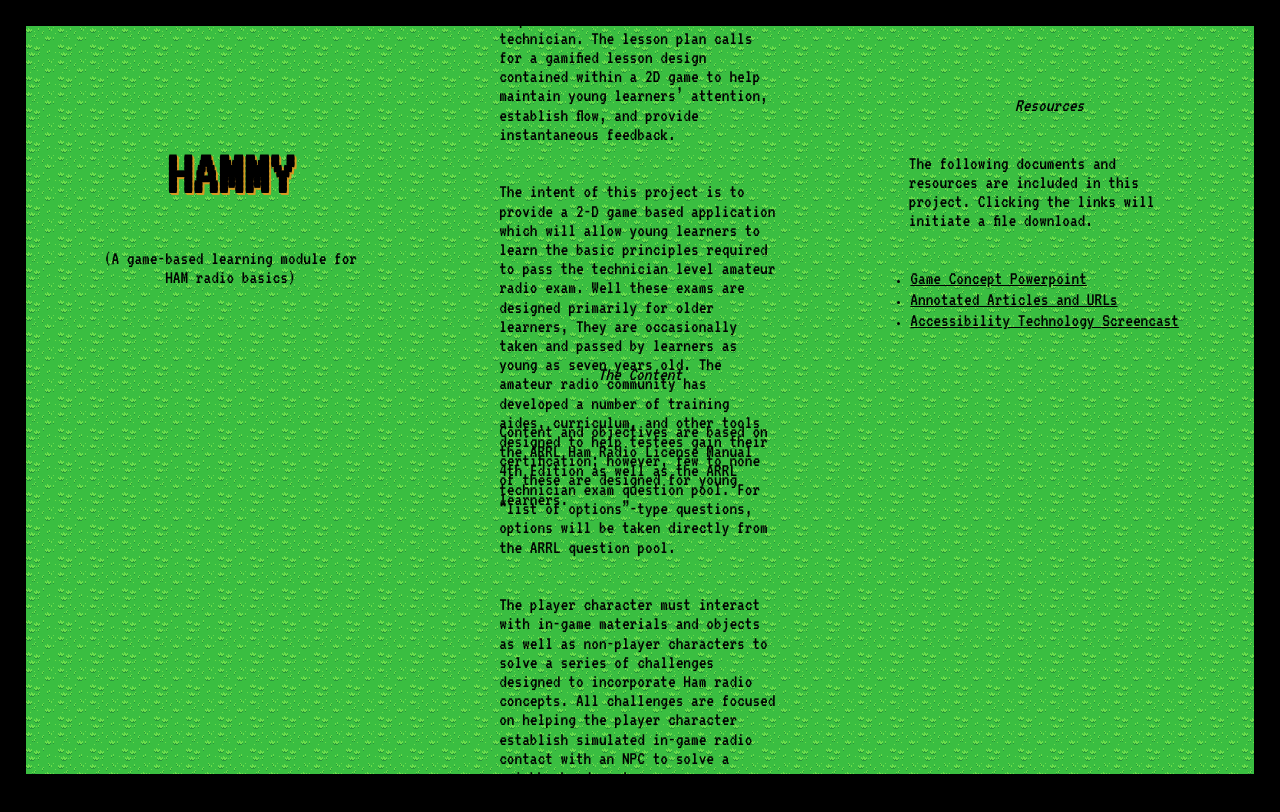
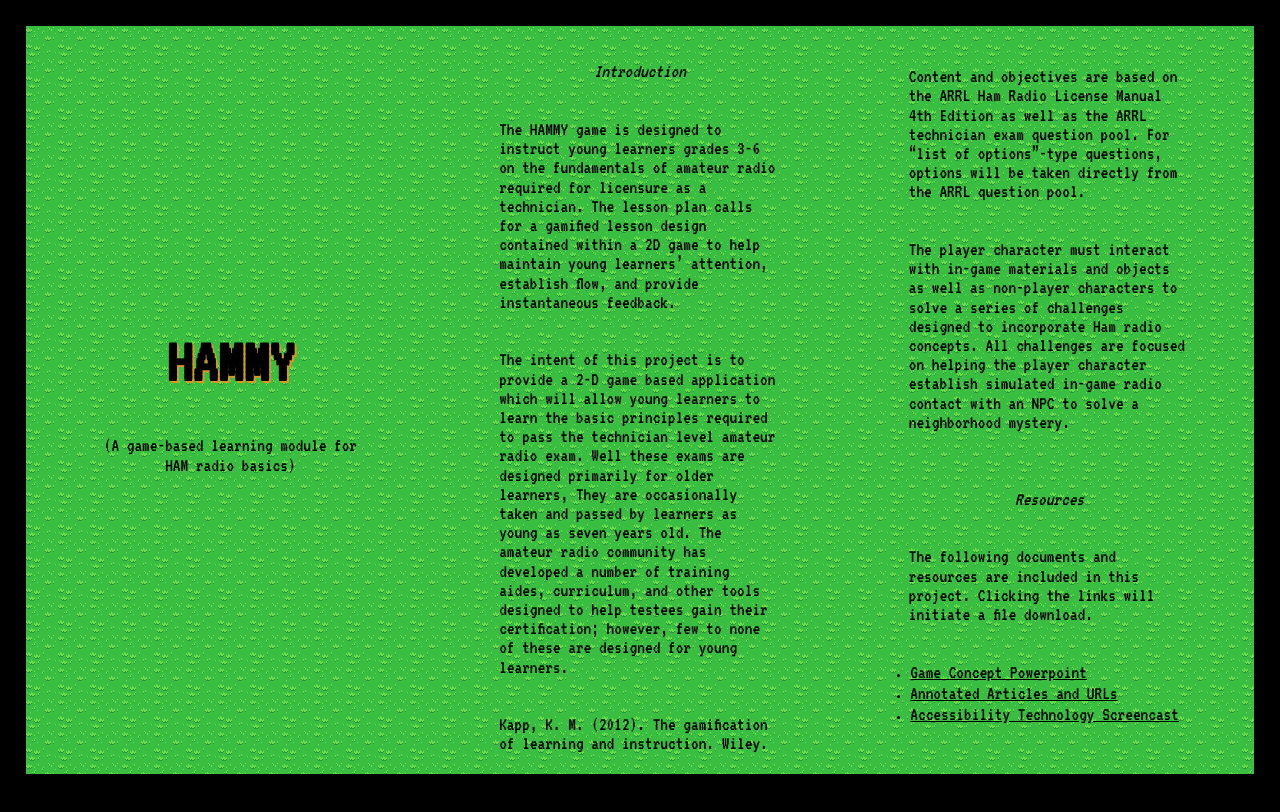
Before and after one commit to koubenecn/HAMMY, a plain HTML site: page index.html in a window 1280 px wide. Drawn offline with nearby package versions, Linux system fonts and the light colour scheme; a script that the page names is missing.

Commit message:
Edits to styles and index

```diff
--- a/index.html
+++ b/index.html
@@ -30,6 +30,8 @@
             <p>The HAMMY game is designed to instruct young learners grades 3-6 on the fundamentals of amateur radio required for licensure as a technician. The lesson plan calls for a gamified lesson design contained within a 2D game to help maintain young learners’ attention, establish flow, and provide instantaneous feedback.</p>
 
             <p>The intent of this project is to provide a 2-D game based application which will allow young learners to learn the basic principles required to pass the technician level amateur radio exam. Well these exams are designed primarily for older learners, They are occasionally taken and passed by learners as young as seven years old. The amateur radio community has developed a number of training aides, curriculum, and other tools designed to help testees gain their certification; however, few to none of these are designed for young learners.</p>
+
+            <p>Kapp, K. M. (2012). The gamification of learning and instruction. Wiley. </p>
         </div>
         <div class="item-c">
             <h2>The Content</h2>
--- a/styles.css
+++ b/styles.css
@@ -16,7 +16,7 @@
   grid-column-start: 1;
   grid-column-end: 1;
   grid-row-start: 1;
-  grid-row-end: 2;
+  grid-row-end: 3;
   padding:2em;
   align-self:center;
     text-align: center;
@@ -26,7 +26,7 @@
   grid-column-start: 2;
   grid-column-end: 2;
   grid-row-start: 1;
-  grid-row-end: 1;
+  grid-row-end: 3;
   align-self: center;
   padding: 2em;
 }
@@ -36,9 +36,9 @@
 }
 
 .item-c {
-  grid-column-start: 2;
-  grid-column-end: 2;
-  grid-row-start: 2;
+  grid-column-start: 3;
+  grid-column-end: 3;
+  grid-row-start: 1;
   grid-row-end: 2;
   align-self: center;
   padding: 2em;
@@ -47,8 +47,8 @@
 .item-d {
   grid-column-start: 3;
   grid-column-end: 3;
-  grid-row-start: 1;
-  grid-row-end: 1;
+  grid-row-start: 2;
+  grid-row-end: 3;
   align-self: center;
   padding: 2em;
 }
@@ -88,6 +88,7 @@ h2 {
     font-weight: 200;
     font-style: italic;
     text-align: center;
+    padding-top: 2em;
 }
 
 p {
```
